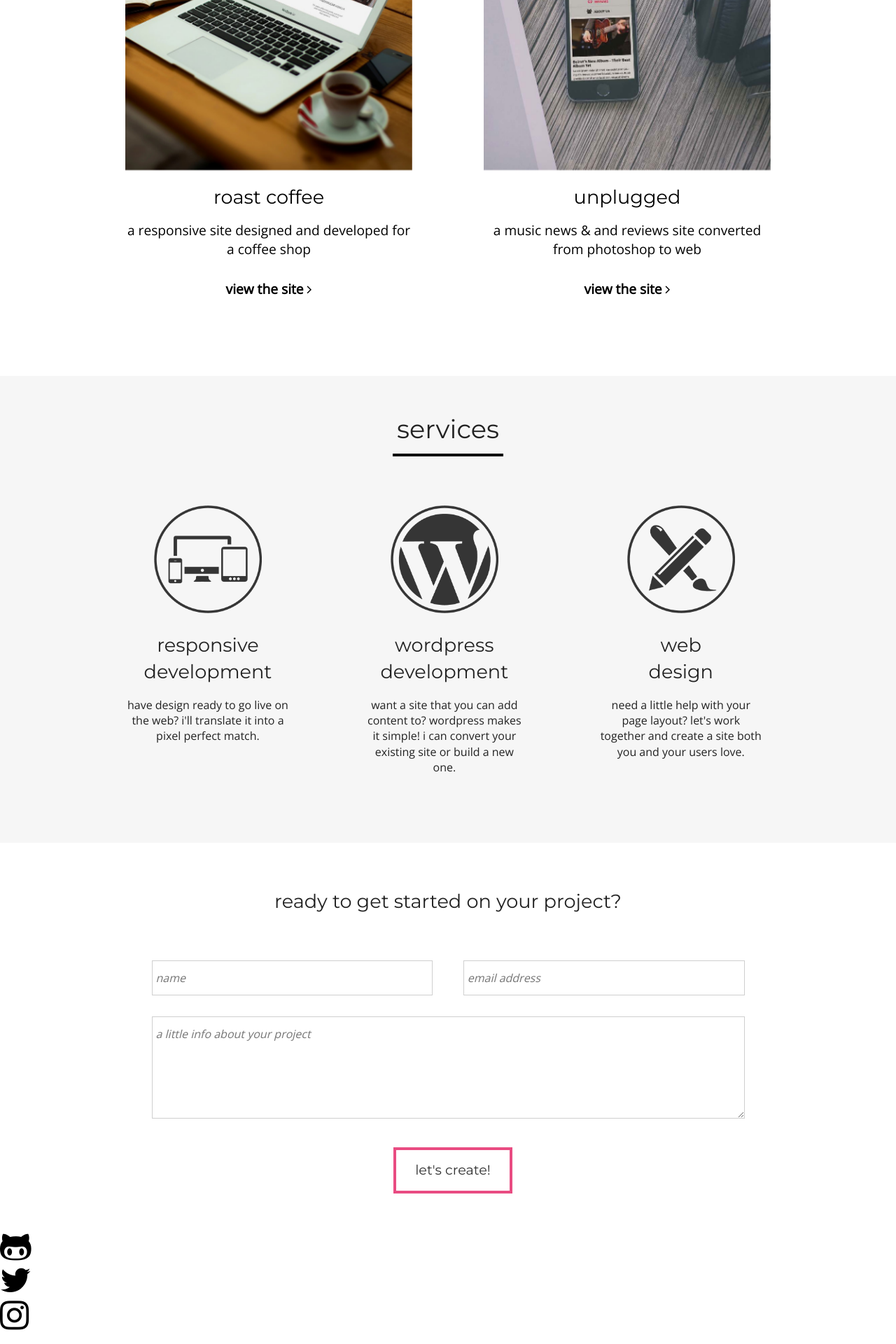
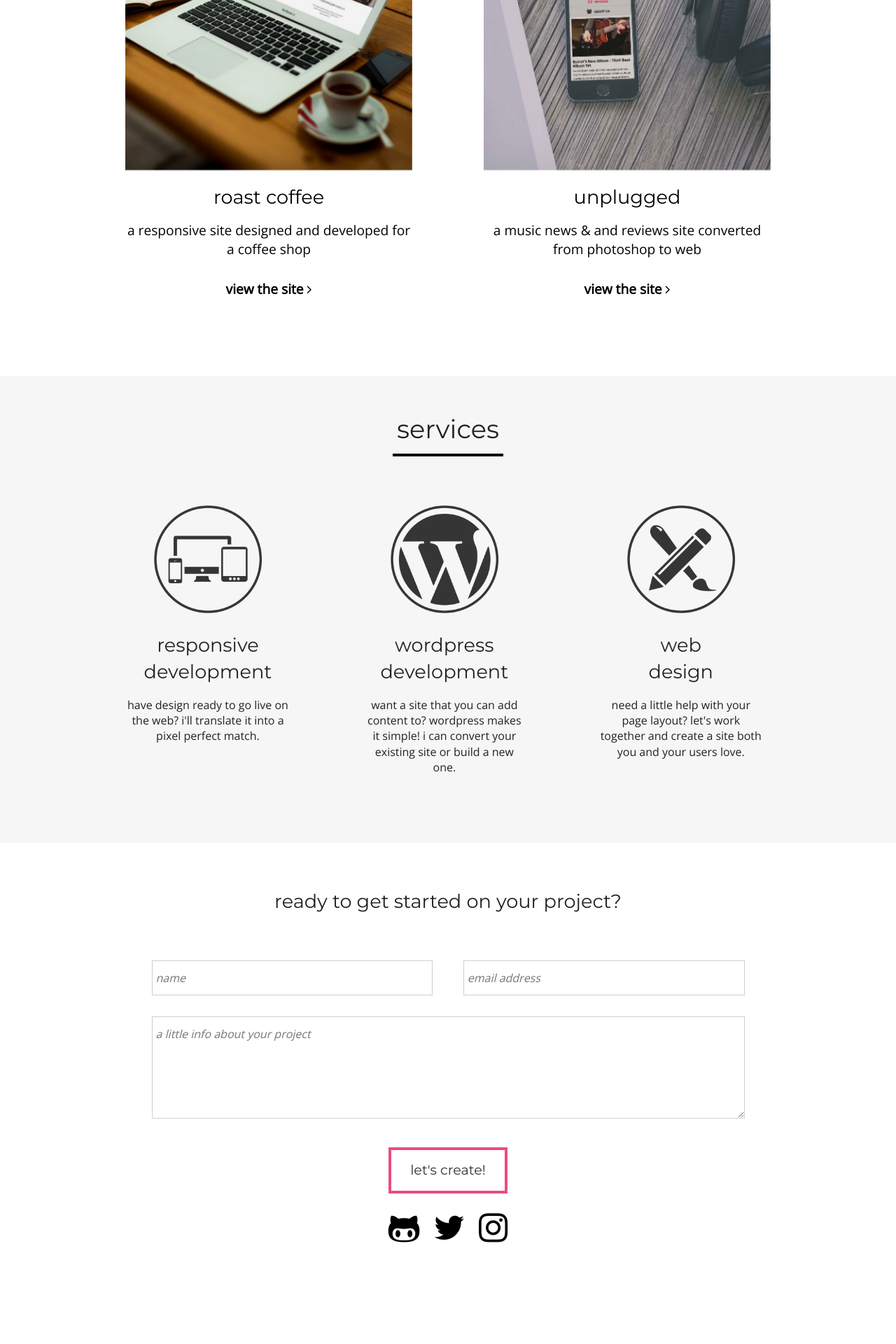
Before and after one commit to skiddhubbard/skiddhubbard.github.io, a Jekyll site: the page built from index.md, in a window 1280 px wide. Shown: the part 1546-3466 px from the top of the page at 70% size. Built offline with Jekyll 4.4.1, drawn with Linux system fonts in a browser that asks for light colours; nearby versions of some CDN libraries; after the commit the page ends 3326 px from its top, so only the background shows below that.

Commit message:
button and footer styles

```diff
--- a/_sass/site/_base.scss
+++ b/_sass/site/_base.scss
@@ -348,7 +348,7 @@ header h3 {
 
 #contact {
   clear: both;
-  padding-bottom: 25px;
+  padding-bottom: 85px;
 }
 
 .contact-text h1 {
@@ -427,19 +427,24 @@ input {
 }
 
 #button {
-  margin: auto;
-  padding-left: 6px;
-  width: 155px;
+  left: 50%;
+  position: absolute;
+  transform: translateX(-50%);
 }
 
 /***Footer***/
 
 .social ul {
+  left: 50%;
   padding: 0px;
+  position: absolute;
+  transform: translateX(-50%);
 }
 
 .social li {
+  float: left;
   list-style-type: none;
+  padding: 0px 10px;
 }
 
 /***LANDSCAPE STYLES***/
```
